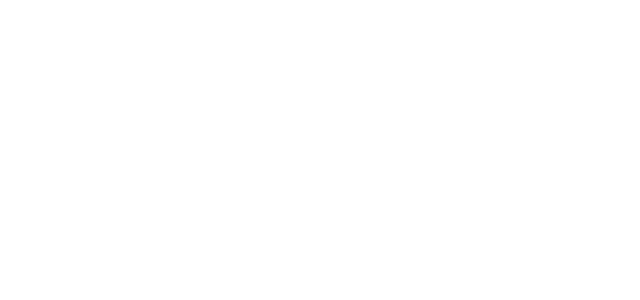
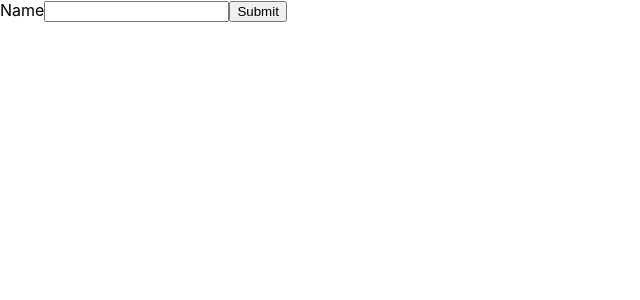
Before and after one commit to priyachithiravel50/React-Learning, a React (Create React App) app: page /forms in a window 1280 px wide. Before the commit this address had no page. Shown: the top 300 px of the page, without its empty margins (0-640 px from the left). Built offline with nearby package versions, Linux system fonts and the light colour scheme.

Commit message:
Todaay Updates

```diff
--- a/src/App.js
+++ b/src/App.js
@@ -5,6 +5,8 @@
 import Create from '../src/component/create';
 import Log from '../src/component/log';
 import Events from '../src/component/events';
+import Lists from '../src/component/lists';
+import Forms from '../src/component/forms';
 
 function App() {
   return (
@@ -16,6 +18,8 @@
       <Route path='/Form' element={<Create/>}/>
       <Route path='/log' element={<Log/>}/>
       <Route path='/events' element={<Events/>}/>
+      <Route path='/lists' element={<Lists/>}/>
+      <Route path='/forms' element={<Forms/>}/>
          </Routes>
     </BrowserRouter>
     </>
--- /dev/null
+++ b/src/component/forms.jsx
@@ -0,0 +1,23 @@
+import React, {useState} from 'react';;
+
+function forms() {
+    const[name,setName] = useState('');
+
+    const handleSubmit = (e) =>{
+        e.preventDefault();
+        alert(`Form Submitted: ${name}`);
+    };
+  return (
+    <div>
+        <form onSubmit={handleSubmit}>
+            <label>Name</label>
+            <input type="text" value={name} onChange={(e) => setName(e.target.value)} />
+            <button type='submit'>Submit</button>
+
+        </form>
+
+    </div>
+  )
+}
+
+export default forms
--- /dev/null
+++ b/src/component/lists.jsx
@@ -0,0 +1,16 @@
+import React from 'react'
+
+function lists() {
+    const fruits = ['Apple', 'Banana', 'Orange'];
+return(
+    <ul>
+        {fruits.map((fruit, index) => (
+          <li key={index}>{fruit}</li>
+        ))}
+    </ul>
+)
+
+
+}
+
+export default lists
```
